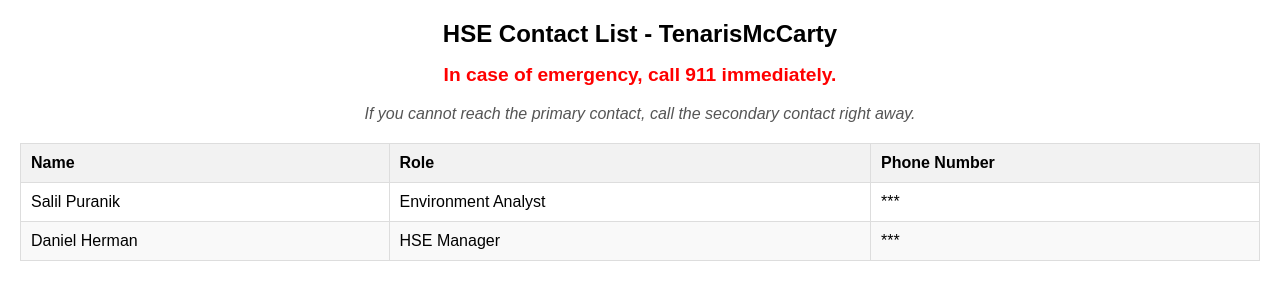
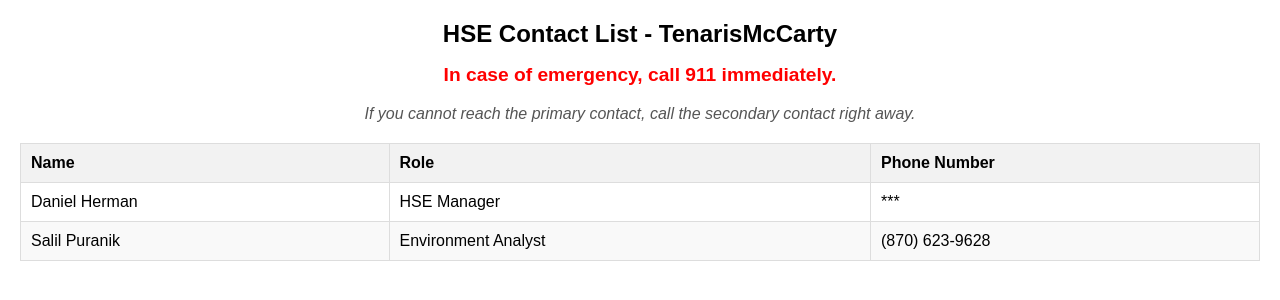
Before and after one commit to TenarisMcCarty/HSE-Contacts, a plain HTML site: page index.html in a window 1280 px wide. Drawn offline with Linux system fonts and the light colour scheme.

Commit message:
Update index.html

```diff
--- a/index.html
+++ b/index.html
@@ -67,14 +67,15 @@
         </thead>
         <tbody>
             <tr>
-                <td>Salil Puranik</td>
-                <td>Environment Analyst</td>
-                <td>***</td>
-            </tr>
-            <tr>
                 <td>Daniel Herman</td>
                 <td>HSE Manager</td>
                 <td>***</td>
+
+            <tr>
+                <td>Salil Puranik</td>
+                <td>Environment Analyst</td>
+                <td>(870) 623-9628</td>
+            </tr>
             </tr>
         </tbody>
     </table>
```
